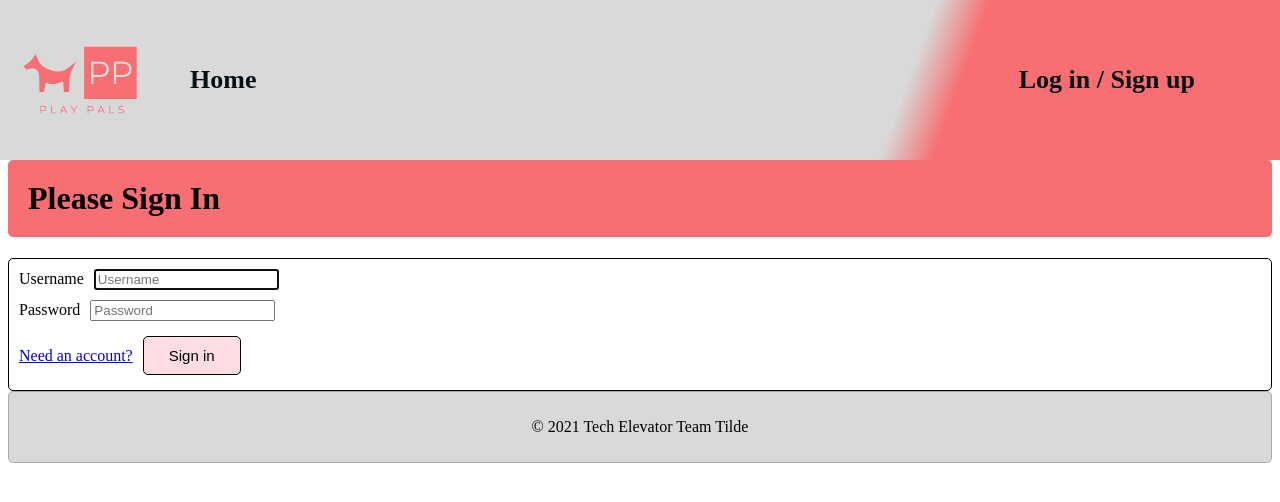
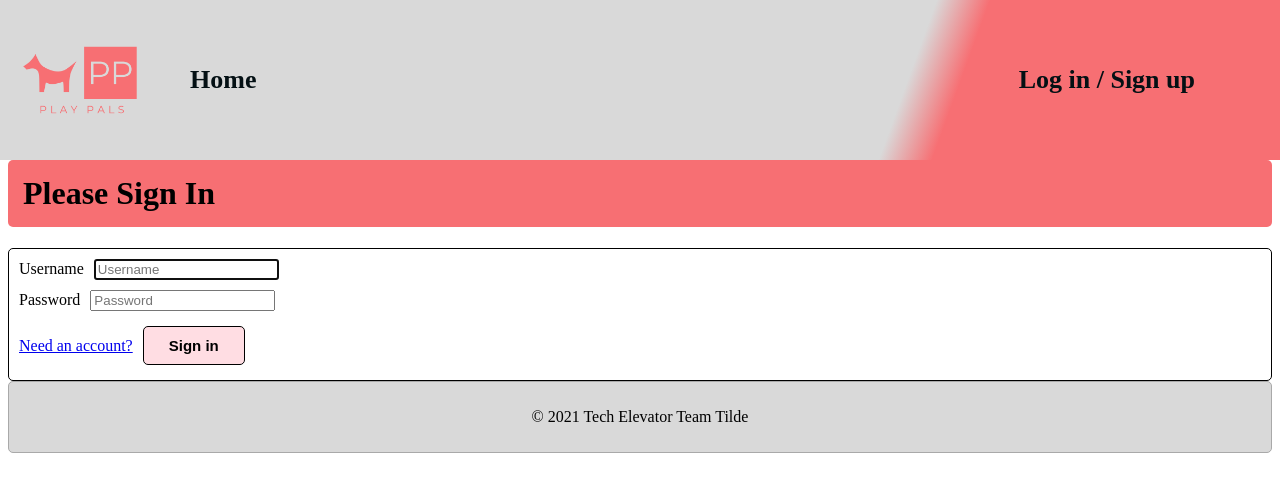
Before and after one commit to jacquelynfinucan/Play-Pals-Final-Capstone, a Vue app in the folder vue/: page /login in a window 1280 px wide. Shown: the top 502 px of the page. Built offline with nearby package versions, Linux system fonts and the light colour scheme.

Commit message:
tweaked styling for playdates and h1's in universal css

```diff
--- a/vue/src/UniversalStyles.css
+++ b/vue/src/UniversalStyles.css
@@ -5,3 +5,13 @@
     --secondary-color:rgba(217,217,217,255) ;
     --tertiary-color:rgb(255, 221, 227);
 }
+
+h1 {
+    border-radius: 5px;
+    background-color: var(--primary-color);
+    margin-top:0px;
+    padding:15px;
+    display: flex;
+    flex-direction: row;
+
+  }
--- a/vue/src/components/PlayDateCard.vue
+++ b/vue/src/components/PlayDateCard.vue
@@ -124,10 +124,6 @@ export default {
   background-color: yellow;
 }
 
-button{
-  font-weight: bold;
-}
-
 #img-messages{
   width: 35px;
 }
--- a/vue/src/components/PlaydateList.vue
+++ b/vue/src/components/PlaydateList.vue
@@ -1,5 +1,7 @@
 <template>
 <div>
+  <h1>My Playdates</h1>
+  <br>
   <!--
   <div class="filters">
     <span>Filters: </span>
@@ -15,6 +17,7 @@
       <input type="text" id="petNameFilterPending" v-model="filterPending.petName" placeholder="Pet Name" />&nbsp;
       <input type="text" id="titleFilterPending" v-model="filterPending.title" placeholder="Play Date Title" />
     </div>
+        <br>
     <play-date-card
       v-for="playdate in this.pendingPlaydates"
       v-bind:key="playdate.PlayDateID"
@@ -28,6 +31,7 @@
       <input type="text" id="petNameFilterConfirmed" v-model="filterConfirmed.petName" placeholder="Pet Name" />&nbsp;
       <input type="text" id="titleFilterConfirmed" v-model="filterConfirmed.title" placeholder="Play Date Title" />
     </div>
+        <br>
     <play-date-card
       v-for="playdate in filteredConfirmedPlaydates"
       v-bind:key="playdate.PlayDateID"
@@ -101,7 +105,7 @@ export default {
 }
 </script>
 
-<style>
+<style scoped>
 #main {
   border: solid 1px darkgrey;
   border-radius: 5px;
@@ -109,12 +113,4 @@ export default {
   margin-bottom: 10px;
 }
 
-h1 {
-  border-radius: 5px;
-  background-color: var(--primary-color);
-  margin-top:0px;
-  padding:20px;
-  display: flex;
-  flex-direction: row;
-}
 </style>
--- a/vue/src/components/ThreadCard.vue
+++ b/vue/src/components/ThreadCard.vue
@@ -80,7 +80,7 @@ export default {
 }
 </script>
 
-<style>
+<style scoped>
 .title{
     display: flex;
     justify-content: center;
--- a/vue/src/components/UserProfile.vue
+++ b/vue/src/components/UserProfile.vue
@@ -117,6 +117,7 @@ button {
   border-width: 1px;
   color:black;
   border-radius:5px;
+  font-weight: bold;
 }
 
 h2,
```
